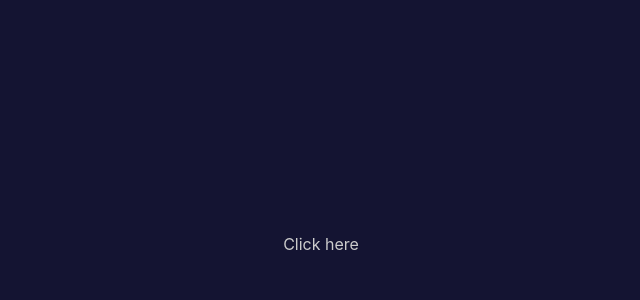
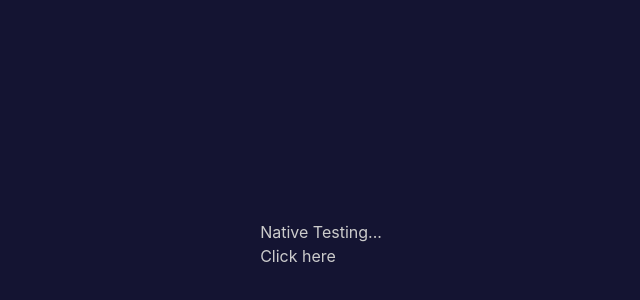
Before and after one commit to kbbaldaniya/Innovatech-Think, a Next.js app: page / in a window 1280 px wide. Shown: the part 156-456 px from the top of the page, without its empty margins (319-959 px from the left). Built offline with nearby package versions, Linux system fonts and the light colour scheme.

Commit message:
add data in route

```diff
--- a/pages/index.js
+++ b/pages/index.js
@@ -1,7 +1,8 @@
 export default function Home() {
-  const handleProps = () => { window.ReactNativeWebView.postMessage(JSON.stringify(data)) }
+  const handleProps = () => { window.ReactNativeWebView.postMessage(JSON.stringify({label: 'react-testing'})) }
   return (
     <div>
+      <h1>Native Testing...</h1>
       <button onClick={handleProps}>Click here</button>
     </div>
   )
```
